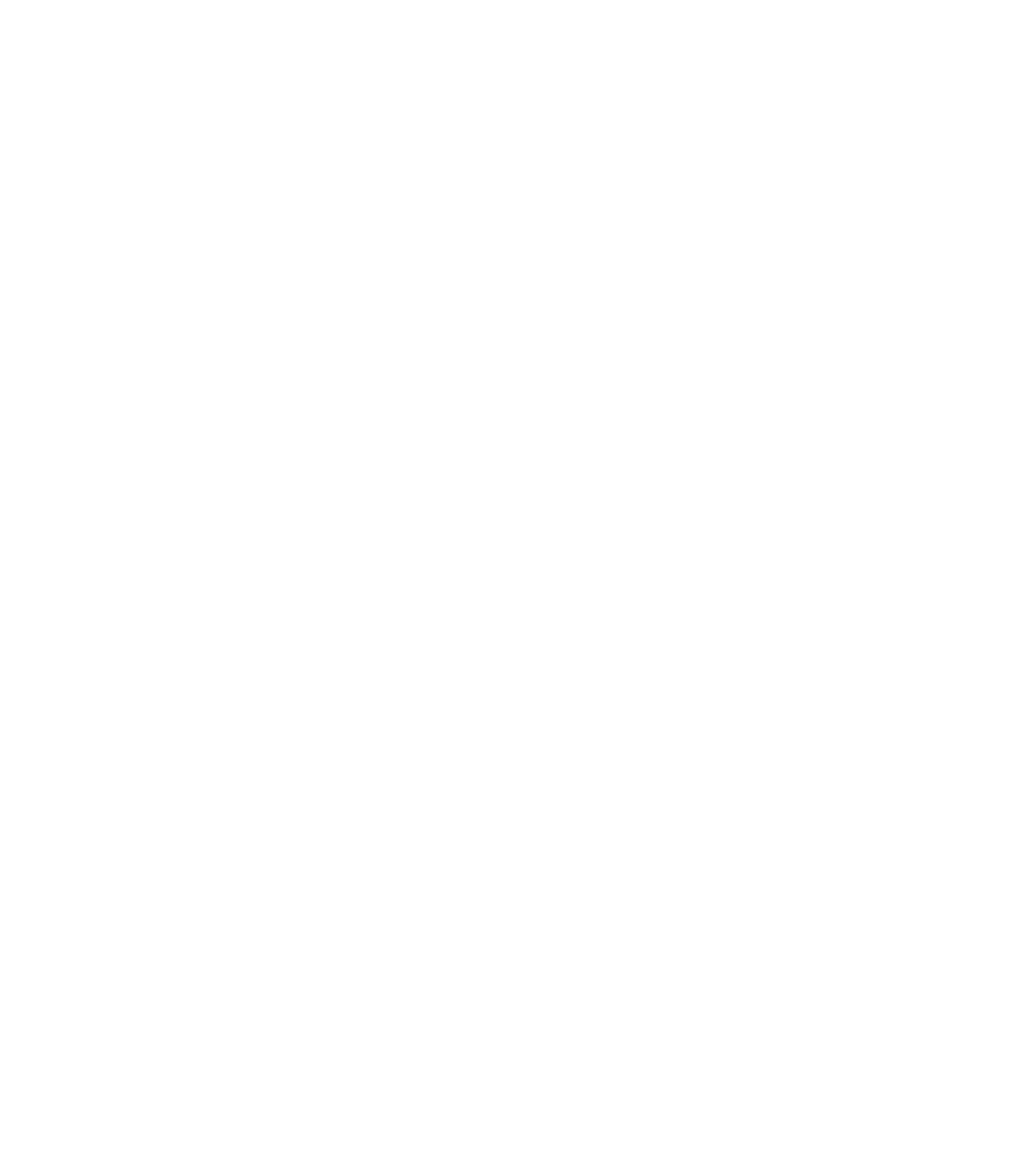
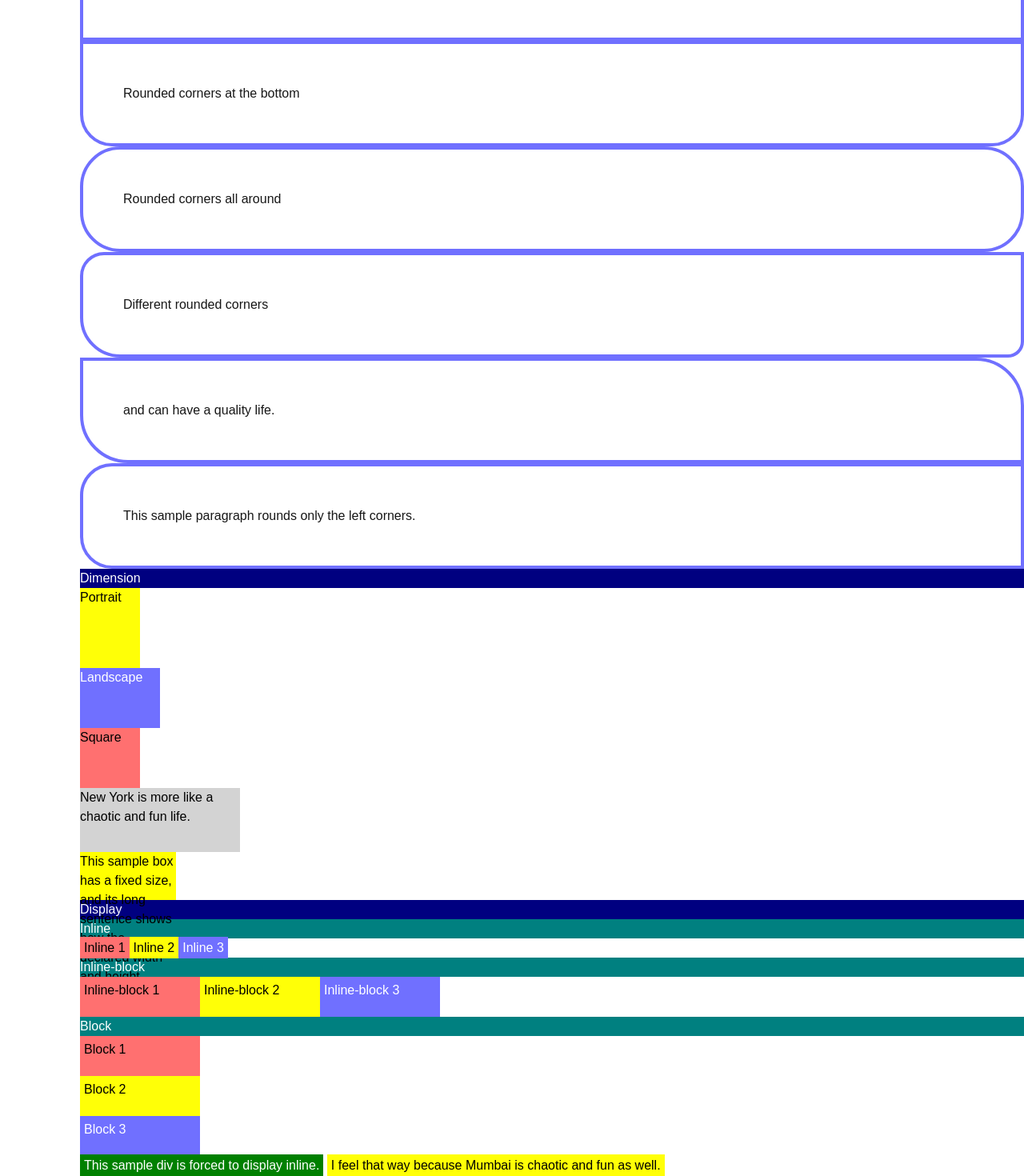
Before and after one commit to Blanq-one/webdev-client, a Next.js app: page /labs/lab2 in a window 1280 px wide. Shown: the part 3207-4677 px from the top of the page at 80% size. Before the commit the page ends 3102 px from the top, so only its background shows below. Built offline with nearby package versions, Linux system fonts and the light colour scheme.

Commit message:
Add Lab 2 corner, dimension, and display samples

```diff
--- /dev/null
+++ b/app/labs/lab2/Corners.tsx
@@ -0,0 +1,28 @@
+export default function Corners() {
+  return (
+    <div id="wd-css-corners">
+      <h2>Rounded corners</h2>
+      <p className="wd-rounded-corners-top wd-border-thin wd-border-blue wd-border-solid wd-padding-fat">
+        Rounded corners on the top
+      </p>
+      <p className="wd-rounded-corners-bottom wd-border-thin wd-border-blue wd-border-solid wd-padding-fat">
+        Rounded corners at the bottom
+      </p>
+      <p className="wd-rounded-corners-all-around wd-border-thin wd-border-blue wd-border-solid wd-padding-fat">
+        Rounded corners all around
+      </p>
+      <p className="wd-rounded-corners-inline wd-border-thin wd-border-blue wd-border-solid wd-padding-fat">
+        Different rounded corners
+      </p>
+      <p className="wd-my-rounded wd-border-thin wd-border-blue wd-border-solid wd-padding-fat">
+        and can have a quality life.
+      </p>
+      <p
+        id="wd-ai-corners"
+        className="wd-ai-rounded-left wd-border-thin wd-border-blue wd-border-solid wd-padding-fat"
+      >
+        This sample paragraph rounds only the left corners.
+      </p>
+    </div>
+  );
+}
--- /dev/null
+++ b/app/labs/lab2/Dimensions.tsx
@@ -0,0 +1,25 @@
+export default function Dimensions() {
+  return (
+    <div id="wd-css-dimensions">
+      <h2>Dimension</h2>
+      <div>
+        <div className="wd-dimension-portrait wd-bg-color-yellow wd-fg-color-black">
+          Portrait
+        </div>
+        <div className="wd-dimension-landscape wd-bg-color-blue wd-fg-color-white">
+          Landscape
+        </div>
+        <div className="wd-dimension-square wd-bg-color-red wd-fg-color-black">
+          Square
+        </div>
+      </div>
+      <div className="wd-dimension-my-box wd-bg-color-gray wd-fg-color-black">
+        New York is more like a chaotic and fun life.
+      </div>
+      <div id="wd-ai-dimension" className="wd-ai-dimension wd-fg-color-black">
+        This sample box has a fixed size, and its long sentence shows how the
+        declared width and height behave.
+      </div>
+    </div>
+  );
+}
--- /dev/null
+++ b/app/labs/lab2/Display.tsx
@@ -0,0 +1,52 @@
+export default function Display() {
+  return (
+    <div id="wd-css-display">
+      <h2>Display</h2>
+      <h3>Inline</h3>
+      <div>
+        <span className="wd-display-inline wd-bg-color-red wd-fg-color-black">
+          Inline 1
+        </span>
+        <span className="wd-display-inline wd-bg-color-yellow wd-fg-color-black">
+          Inline 2
+        </span>
+        <span className="wd-display-inline wd-bg-color-blue wd-fg-color-white">
+          Inline 3
+        </span>
+      </div>
+      <h3>Inline-block</h3>
+      <div>
+        <span className="wd-display-inline-block wd-bg-color-red wd-fg-color-black">
+          Inline-block 1
+        </span>
+        <span className="wd-display-inline-block wd-bg-color-yellow wd-fg-color-black">
+          Inline-block 2
+        </span>
+        <span className="wd-display-inline-block wd-bg-color-blue wd-fg-color-white">
+          Inline-block 3
+        </span>
+      </div>
+      <h3>Block</h3>
+      <div>
+        <span className="wd-display-block wd-bg-color-red wd-fg-color-black">
+          Block 1
+        </span>
+        <span className="wd-display-block wd-bg-color-yellow wd-fg-color-black">
+          Block 2
+        </span>
+        <span className="wd-display-block wd-bg-color-blue wd-fg-color-white">
+          Block 3
+        </span>
+      </div>
+      <div
+        id="wd-ai-display"
+        className="wd-display-inline wd-bg-color-green wd-fg-color-white"
+      >
+        This sample div is forced to display inline.
+      </div>{" "}
+      <div className="wd-display-inline wd-bg-color-yellow wd-fg-color-black">
+        I feel that way because Mumbai is chaotic and fun as well.
+      </div>
+    </div>
+  );
+}
--- a/app/labs/lab2/index.css
+++ b/app/labs/lab2/index.css
@@ -245,3 +245,78 @@ p#wd-ai-id-selector {
 .wd-box-sizing-border {
   box-sizing: border-box;
 }
+
+.wd-rounded-corners-top {
+  border-top-left-radius: 40px;
+  border-top-right-radius: 40px;
+}
+
+.wd-rounded-corners-bottom {
+  border-bottom-left-radius: 40px;
+  border-bottom-right-radius: 40px;
+}
+
+.wd-rounded-corners-all-around {
+  border-radius: 50px;
+}
+
+.wd-rounded-corners-inline {
+  border-radius: 30px 0px 20px 50px;
+}
+
+.wd-my-rounded {
+  border-top-right-radius: 60px;
+  border-bottom-left-radius: 60px;
+}
+
+.wd-ai-rounded-left {
+  border-top-left-radius: 40px;
+  border-bottom-left-radius: 40px;
+}
+
+.wd-dimension-portrait {
+  width: 75px;
+  height: 100px;
+}
+
+.wd-dimension-landscape {
+  width: 100px;
+  height: 75px;
+}
+
+.wd-dimension-square {
+  width: 75px;
+  height: 75px;
+}
+
+.wd-dimension-my-box {
+  width: 200px;
+  height: 80px;
+}
+
+.wd-ai-dimension {
+  width: 120px;
+  height: 60px;
+  background-color: yellow;
+}
+
+.wd-display-inline {
+  display: inline;
+  width: 150px;
+  height: 50px;
+  padding: 5px;
+}
+
+.wd-display-inline-block {
+  display: inline-block;
+  width: 150px;
+  height: 50px;
+  padding: 5px;
+}
+
+.wd-display-block {
+  display: block;
+  width: 150px;
+  height: 50px;
+  padding: 5px;
+}
--- a/app/labs/lab2/page.tsx
+++ b/app/labs/lab2/page.tsx
@@ -5,6 +5,9 @@ import Borders from "./Borders";
 import Padding from "./Padding";
 import Margins from "./Margins";
 import BoxModel from "./BoxModel";
+import Corners from "./Corners";
+import Dimensions from "./Dimensions";
+import Display from "./Display";
 
 export default function Lab2() {
   return (
@@ -94,6 +97,9 @@ export default function Lab2() {
       <Padding />
       <Margins />
       <BoxModel />
+      <Corners />
+      <Dimensions />
+      <Display />
     </div>
   );
 }
```
